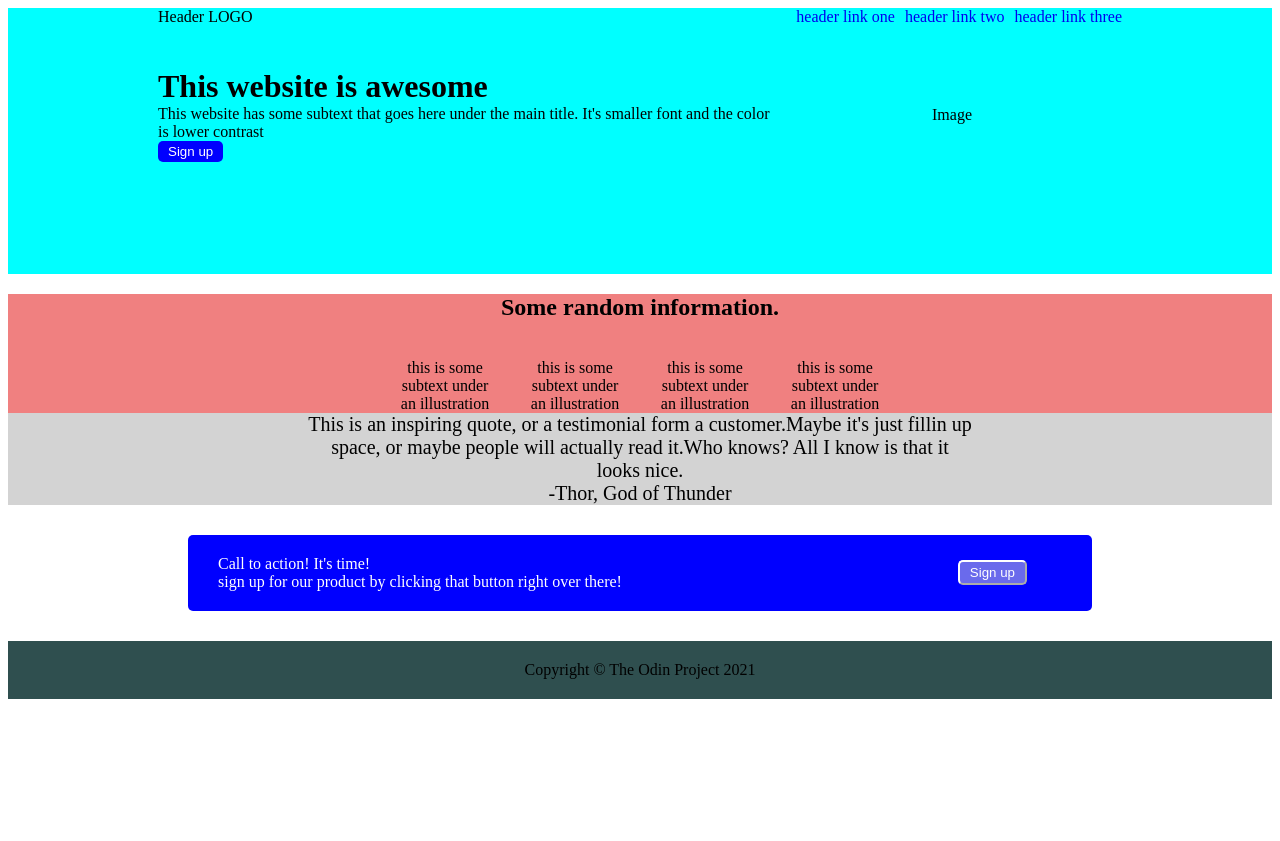
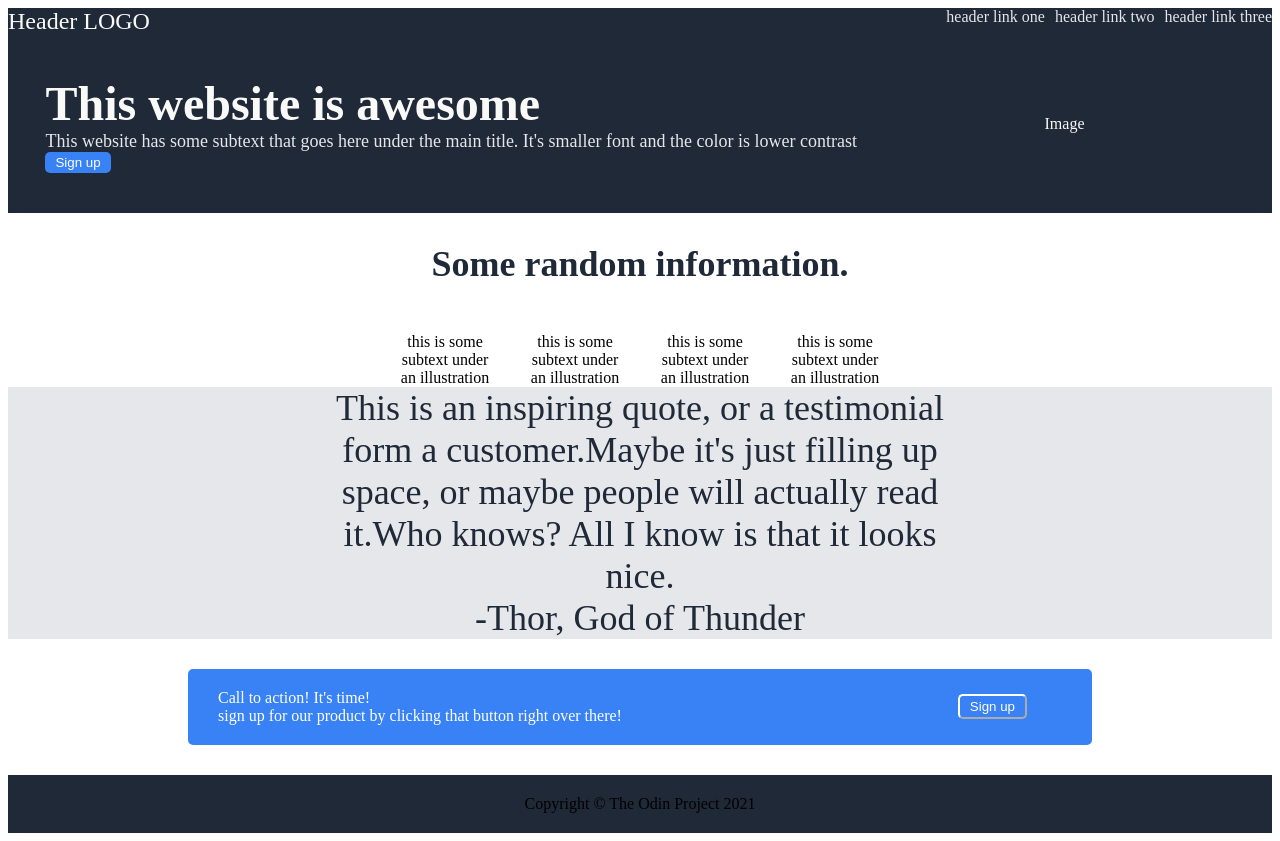
Before and after one commit to diangool/Project-landing-page-, a plain HTML site: page index.html in a window 1280 px wide. Before the commit the page ends 800 px from the top, so only its background shows below. Drawn offline with Linux system fonts and the light colour scheme.

Commit message:
Modify the font and color of the content of the page

```diff
--- a/index.html
+++ b/index.html
@@ -23,7 +23,7 @@
             <div class="awesomepart">
                 <div class="awesome-left">
                     <h1>This website is awesome</h1>
-                    <div>
+                    <div class="header-text">
                         This website has some subtext that goes here under the
                         main title. It's smaller font and the color is lower
                         contrast
@@ -56,8 +56,8 @@
         </div>
         <div id="quote">
             This is an inspiring quote, or a testimonial form a customer.Maybe
-            it's just fillin up space, or maybe people will actually read it.Who
-            knows? All I know is that it looks nice.
+            it's just filling up space, or maybe people will actually read
+            it.Who knows? All I know is that it looks nice.
             <br />
             -Thor, God of Thunder
         </div>
--- a/style.css
+++ b/style.css
@@ -1,10 +1,13 @@
 .header {
     display: flex;
     flex-direction: column;
-    background-color: aqua;
-    padding-bottom: 70px;
-    padding-left: 150px;
-    padding-right: 150px;
+    background-color: #1f2937;
+
+    color: #f9faf8;
+}
+.logo {
+    font-size: 24px;
+    color: #f9faf8;
 }
 .toppart {
     display: flex;
@@ -13,6 +16,7 @@
 }
 a {
     text-decoration: none;
+    color: #e5e7eb;
 }
 li {
     list-style-type: none;
@@ -40,17 +44,27 @@ ul {
 h1 {
     margin-top: 0px;
     margin-bottom: 0px;
+    font-size: 48px;
+    font-weight: bolder;
+}
+.header-text {
+    font-size: 18px;
+    color: #e5e7eb;
 }
 #sign1 {
     color: white;
-    background-color: blue;
+    background-color: #3882f6;
     border-radius: 5px;
     border: none;
     padding: 3px 10px;
 }
 .inf-part {
     text-align: center;
-    background-color: lightcoral;
+}
+h2 {
+    font-size: 36px;
+    font-weight: bolder;
+    color: #1f2937;
 }
 .img-part {
     display: flex;
@@ -68,8 +82,9 @@ h1 {
     justify-content: center;
     padding-left: 300px;
     padding-right: 300px;
-    font-size: 20px;
-    background-color: lightgray;
+    font-size: 36px;
+    color: #1f2937;
+    background-color: #e5e7eb;
 }
 
 .contact {
@@ -82,7 +97,7 @@ h1 {
     flex-direction: row;
     border: none;
     border-radius: 5px;
-    background-color: blue;
+    background-color: #3882f6;
     justify-content: space-between;
     align-items: center;
     margin: 30px 30px;
@@ -99,7 +114,7 @@ h1 {
 #sign2 {
     border-color: white;
     border-radius: 5px;
-    background-color: rgb(106, 106, 236);
+    background-color: #3882f6;
     padding: 3px 10px;
     color: white;
 }
@@ -107,6 +122,6 @@ h1 {
     display: flex;
     align-items: center;
     justify-content: center;
-    background-color: darkslategrey;
+    background-color: #1f2937;
     padding: 20px;
 }
```
